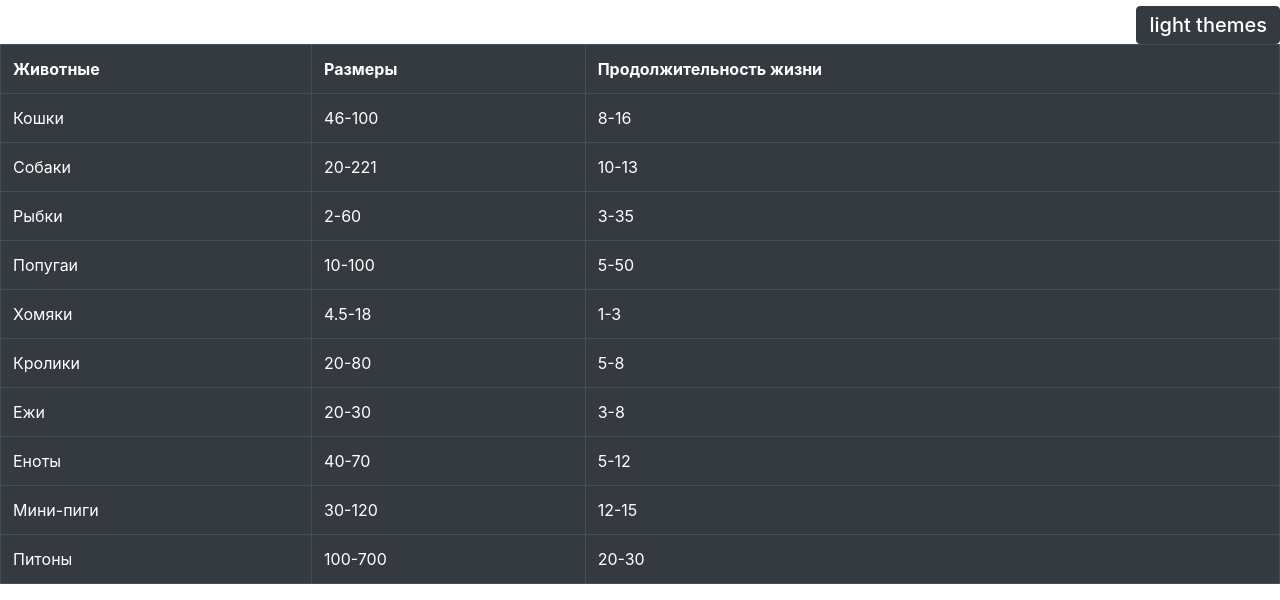
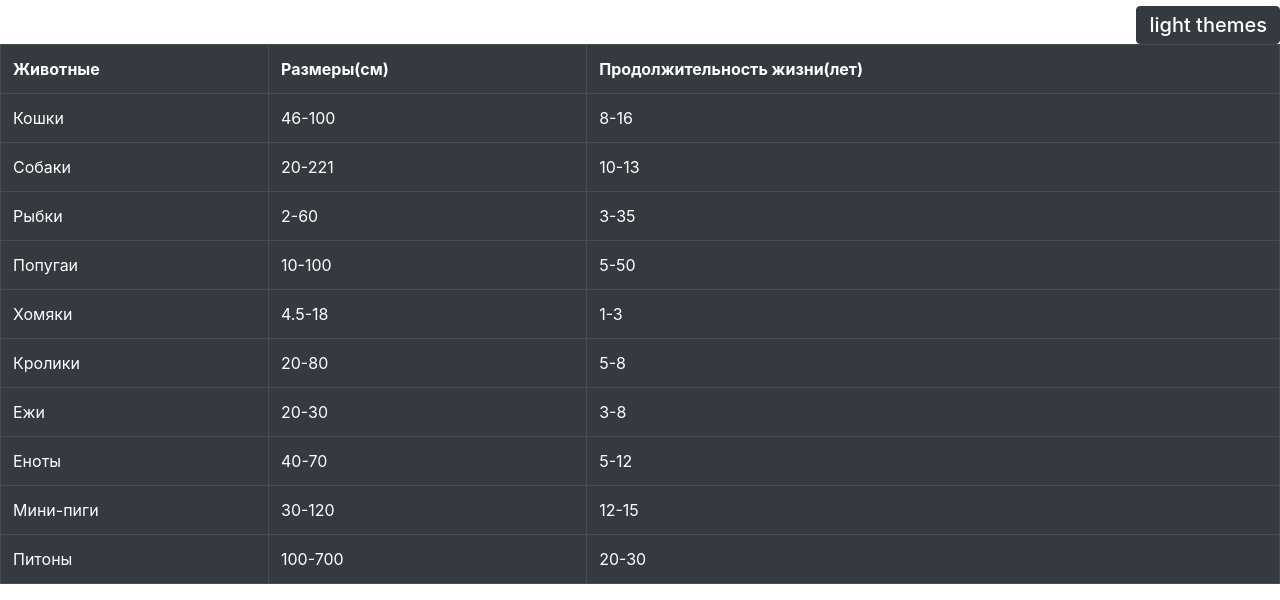
Before and after one commit to matveywhiter/Easy-tables, a plain HTML site: page table1.html in a window 1280 px wide. Shown: the part 331-931 px from the top of the page. Drawn offline with nearby package versions, Linux system fonts and the light colour scheme.

Commit message:
Update table1.html

```diff
--- a/table1.html
+++ b/table1.html
@@ -25,8 +25,8 @@ text-decoration:none !important;
 <table class="table table-bordered table-dark">
 <tr>
 <th>Животные</th>
-<th>Размеры</th>
-<th>Продолжительность жизни</th>
+<th>Размеры(см)</th>
+<th>Продолжительность жизни(лет)</th>
 </tr>
 <tr>
 <td>Кошки</td>
```
